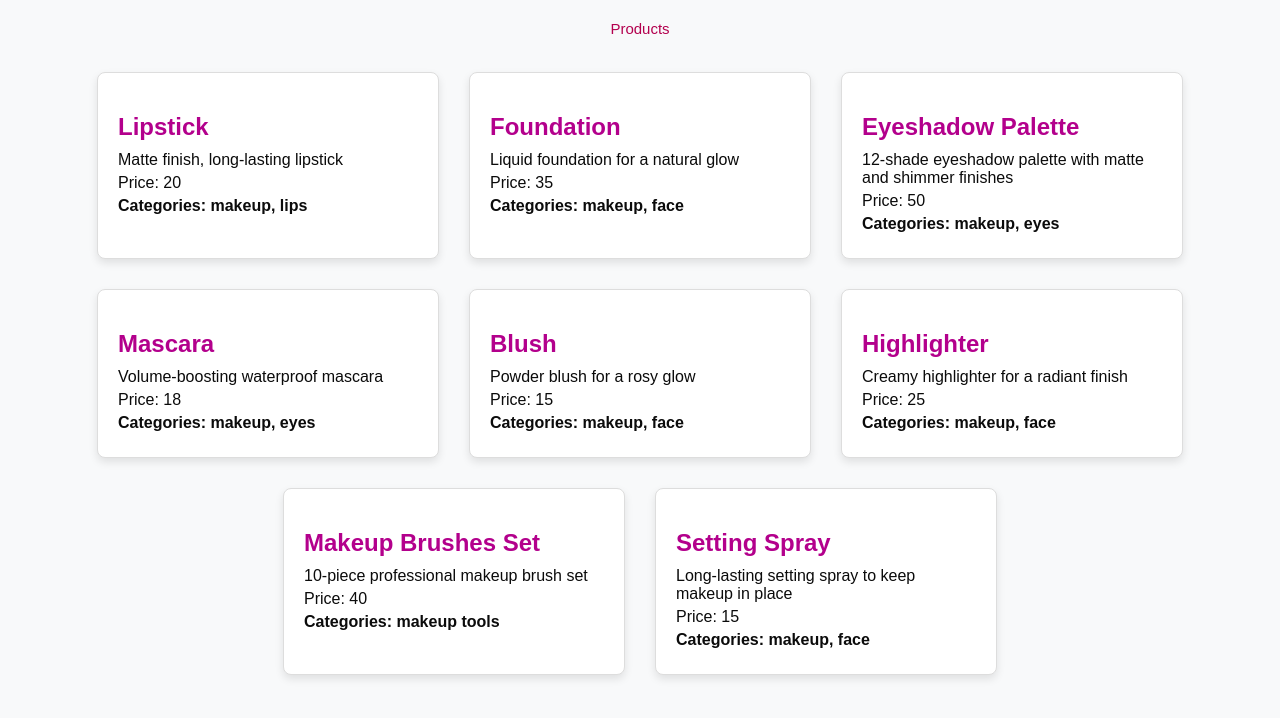
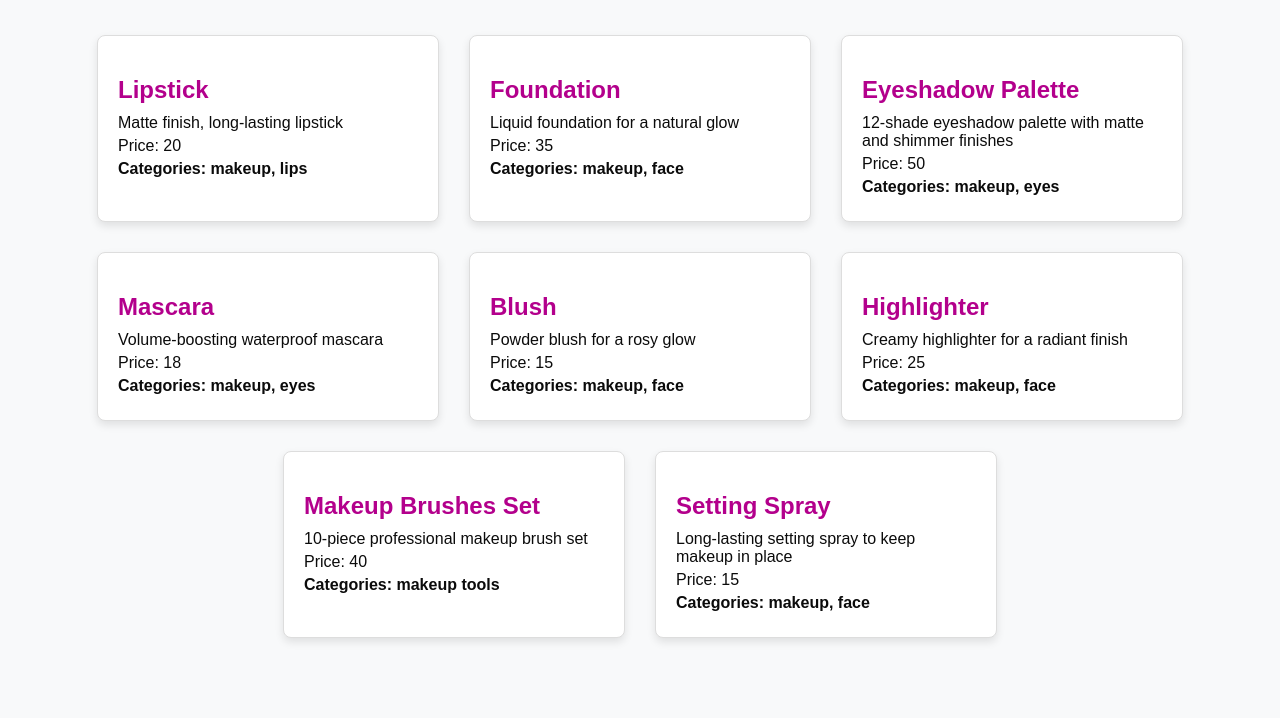
Before and after one commit to sarahabboc/JSONpart1, a plain HTML site: page index.html in a window 1280 px wide. Drawn offline with nearby package versions, Linux system fonts and the light colour scheme.

Commit message:
Update index.html

```diff
--- a/index.html
+++ b/index.html
@@ -56,7 +56,7 @@
     <script src="https://code.jquery.com/jquery-3.6.0.min.js"></script>
 </head>
 <body>
-    <header>Products</header>
+
     <div id="products"></div>
 
     <script>
```
